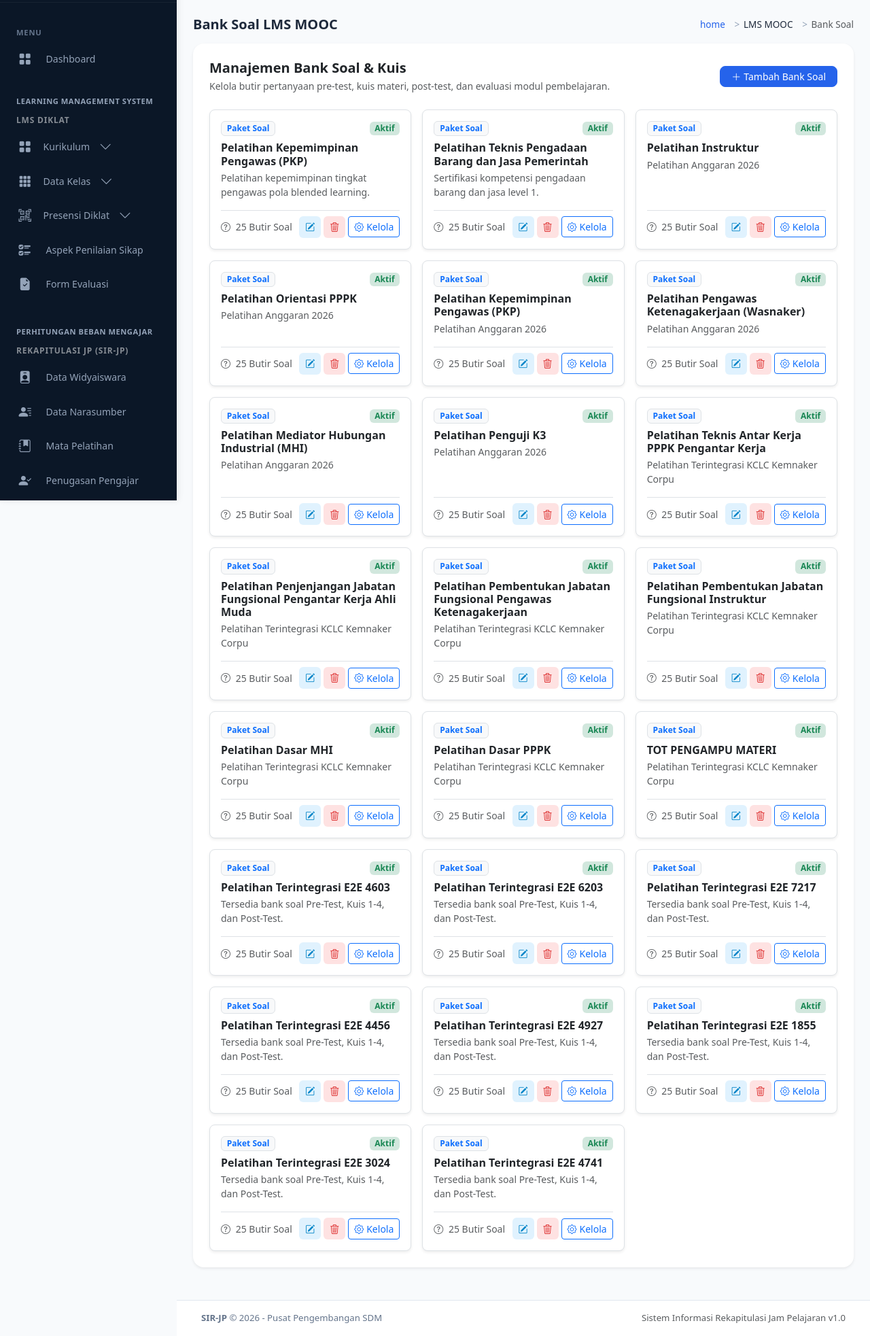
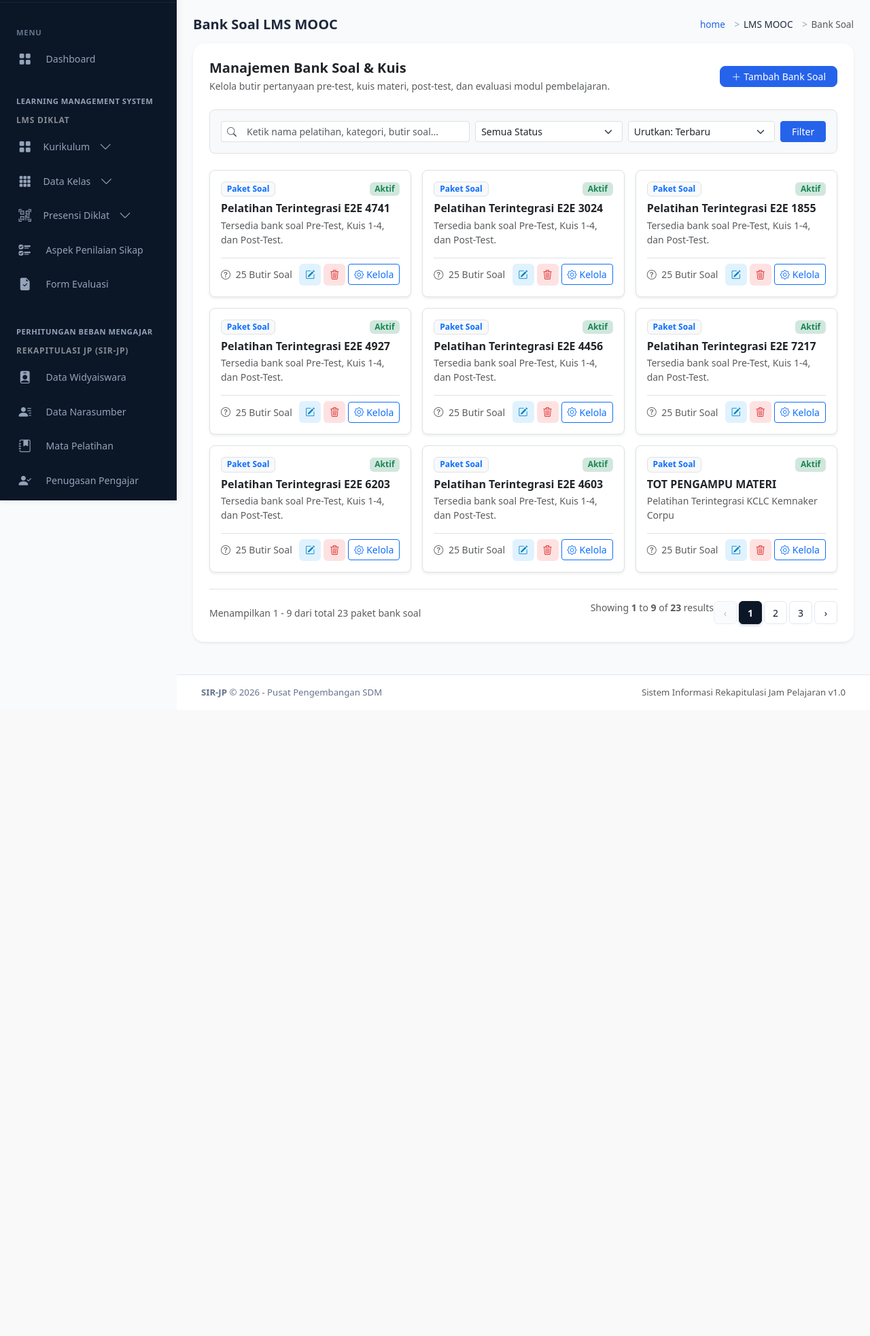
Before and after one commit to akhmadrizaldy74/SIR-JP, a Laravel app: page /mooc/bank-soal in a window 1280 px wide. Shown: the part 64-2029 px from the top of the page at 68% size. After the commit the page ends 1090 px from the top, so only its background shows below. Run offline with Laravel 12, Linux system fonts and the light colour scheme; a user stored in the database is signed in; data comes from the database, SQL or seed files in the repository; tables that the repository leaves empty hold one stand-in row (values such as "Sample post"); parts of the project's set-up code (start-up, migrations or seed data) failed here and were passed over; some libraries are stand-ins or nearby versions.

Commit message:
feat(mooc): add search and sort features to bank soal

```diff
--- a/app/Http/Controllers/MoocController.php
+++ b/app/Http/Controllers/MoocController.php
@@ -23,8 +23,44 @@ class MoocController extends Controller
      */
     public function bankSoal(Request $request)
     {
-        $pelatihans = Pelatihan::orderBy('id', 'asc')->get();
-        return view('mooc.bank-soal', compact('pelatihans'));
+        $search = $request->get('search');
+        $status = $request->get('status');
+        $sort = $request->get('sort', 'latest');
+
+        $query = Pelatihan::query();
+
+        if ($search) {
+            $query->where(function ($q) use ($search) {
+                $q->where('nama_pelatihan', 'like', "%{$search}%")
+                  ->orWhere('kategori', 'like', "%{$search}%")
+                  ->orWhere('kode_pelatihan', 'like', "%{$search}%")
+                  ->orWhere('keterangan', 'like', "%{$search}%");
+            });
+        }
+
+        if ($status) {
+            if (strcasecmp($status, 'aktif') === 0) {
+                $query->whereIn('status', ['Berjalan', 'Direncanakan']);
+            } elseif (strcasecmp($status, 'nonaktif') === 0) {
+                $query->whereIn('status', ['Selesai', 'Dibatalkan']);
+            } else {
+                $query->where('status', $status);
+            }
+        }
+
+        if ($sort === 'name_asc') {
+            $query->orderBy('nama_pelatihan', 'asc');
+        } elseif ($sort === 'name_desc') {
+            $query->orderBy('nama_pelatihan', 'desc');
+        } elseif ($sort === 'oldest') {
+            $query->orderBy('id', 'asc');
+        } else {
+            $query->orderBy('id', 'desc');
+        }
+
+        $pelatihans = $query->paginate(9)->withQueryString();
+
+        return view('mooc.bank-soal', compact('pelatihans', 'search', 'status', 'sort'));
     }
 
     /**
--- a/resources/views/mooc/bank-soal.blade.php
+++ b/resources/views/mooc/bank-soal.blade.php
@@ -25,9 +25,61 @@
         </div>
     </div>
 
-    <div class="row row-cols-1 row-cols-md-3 g-3">
+    <!-- Toolbar Filter, Search, & Sortir -->
+    <div class="card border rounded-3 p-3 bg-light mb-4 shadow-none">
+        <form action="{{ route('mooc.bank-soal') }}" method="GET" class="row g-2 align-items-center">
+            <!-- Search Input -->
+            <div class="col-md-5">
+                <div class="input-group input-group-sm">
+                    <span class="input-group-text bg-white border-end-0 text-muted">
+                        <i class="bi bi-search"></i>
+                    </span>
+                    <input type="text"
+                           name="search"
+                           id="bankSoalSearch"
+                           class="form-control form-control-sm border-start-0"
+                           placeholder="Ketik nama pelatihan, kategori, butir soal..."
+                           value="{{ $search ?? '' }}"
+                           autocomplete="off">
+                </div>
+            </div>
+
+            <!-- Filter Status -->
+            <div class="col-md-3">
+                <select name="status" id="bankSoalStatus" class="form-select form-select-sm" onchange="this.form.submit()">
+                    <option value="">Semua Status</option>
+                    <option value="aktif" {{ ($status ?? '') === 'aktif' ? 'selected' : '' }}>Status: Aktif</option>
+                    <option value="nonaktif" {{ ($status ?? '') === 'nonaktif' ? 'selected' : '' }}>Status: Nonaktif / Selesai</option>
+                </select>
+            </div>
+
+            <!-- Sort By -->
+            <div class="col-md-3">
+                <select name="sort" id="bankSoalSort" class="form-select form-select-sm" onchange="this.form.submit()">
+                    <option value="latest" {{ ($sort ?? '') === 'latest' ? 'selected' : '' }}>Urutkan: Terbaru</option>
+                    <option value="oldest" {{ ($sort ?? '') === 'oldest' ? 'selected' : '' }}>Urutkan: Terlama</option>
+                    <option value="name_asc" {{ ($sort ?? '') === 'name_asc' ? 'selected' : '' }}>Nama: A - Z</option>
+                    <option value="name_desc" {{ ($sort ?? '') === 'name_desc' ? 'selected' : '' }}>Nama: Z - A</option>
+                </select>
+            </div>
+
+            <!-- Actions (Filter & Reset) -->
+            <div class="col-md-1 d-flex gap-1">
+                <button type="submit" class="btn btn-sm btn-primary w-100" title="Terapkan Filter">
+                    Filter
+                </button>
+                @if(!empty($search) || !empty($status) || (($sort ?? 'latest') !== 'latest'))
+                    <a href="{{ route('mooc.bank-soal') }}" class="btn btn-sm btn-outline-secondary" title="Reset Pencarian &amp; Filter">
+                        <i class="bi bi-arrow-counterclockwise"></i>
+                    </a>
+                @endif
+            </div>
+        </form>
+    </div>
+
+    <div class="row row-cols-1 row-cols-md-3 g-3" id="bankSoalGrid">
         @forelse($pelatihans as $p)
-        <div class="col">
+        <div class="col bank-soal-card-col">
             <div class="card border rounded-3 p-3 h-100 shadow-sm">
                 <div class="d-flex align-items-center justify-content-between mb-2">
                     <span class="badge bg-light text-primary border">Paket Soal</span>
@@ -287,10 +339,21 @@
         <div class="col-12 text-center py-5 text-muted">
             <i class="bi bi-folder-x fs-1 d-block mb-2 text-secondary opacity-50"></i>
             <div class="fw-semibold">Belum Ada Paket Bank Soal</div>
-            <p class="small mb-3">Klik tombol "Tambah Bank Soal" di atas untuk membuat paket soal baru.</p>
+            <p class="small mb-3">Klik tombol "Tambah Bank Soal" di atas untuk membuat paket soal baru atau reset kata kunci pencarian Anda.</p>
         </div>
         @endforelse
     </div>
+
+    @if($pelatihans->hasPages())
+    <div class="d-flex flex-column flex-md-row justify-content-between align-items-center gap-2 mt-4 pt-3 border-top">
+        <span class="text-muted small">
+            Menampilkan {{ $pelatihans->firstItem() }} - {{ $pelatihans->lastItem() }} dari total {{ $pelatihans->total() }} paket bank soal
+        </span>
+        <div>
+            {{ $pelatihans->links() }}
+        </div>
+    </div>
+    @endif
 </div>
 
 <!-- Modal Tambah Paket Bank Soal Baru -->
@@ -358,4 +421,35 @@
         </div>
     </div>
 </div>
+
+@push('scripts')
+<script>
+document.addEventListener('DOMContentLoaded', function () {
+    const searchInput = document.getElementById('bankSoalSearch');
+    if (!searchInput) return;
+
+    let debounceTimer;
+    searchInput.addEventListener('input', function () {
+        const query = this.value.toLowerCase().trim();
+        const cards = document.querySelectorAll('.bank-soal-card-col');
+
+        cards.forEach(card => {
+            const text = card.textContent.toLowerCase();
+            if (query === '' || text.includes(query)) {
+                card.style.display = '';
+            } else {
+                card.style.display = 'none';
+            }
+        });
+
+        clearTimeout(debounceTimer);
+        debounceTimer = setTimeout(() => {
+            if (searchInput.form) {
+                searchInput.form.submit();
+            }
+        }, 750);
+    });
+});
+</script>
+@endpush
 @endsection
```
Also changed, not shown: tests/Feature/MoocBankSoalTest.php (+21 -0 lines).
